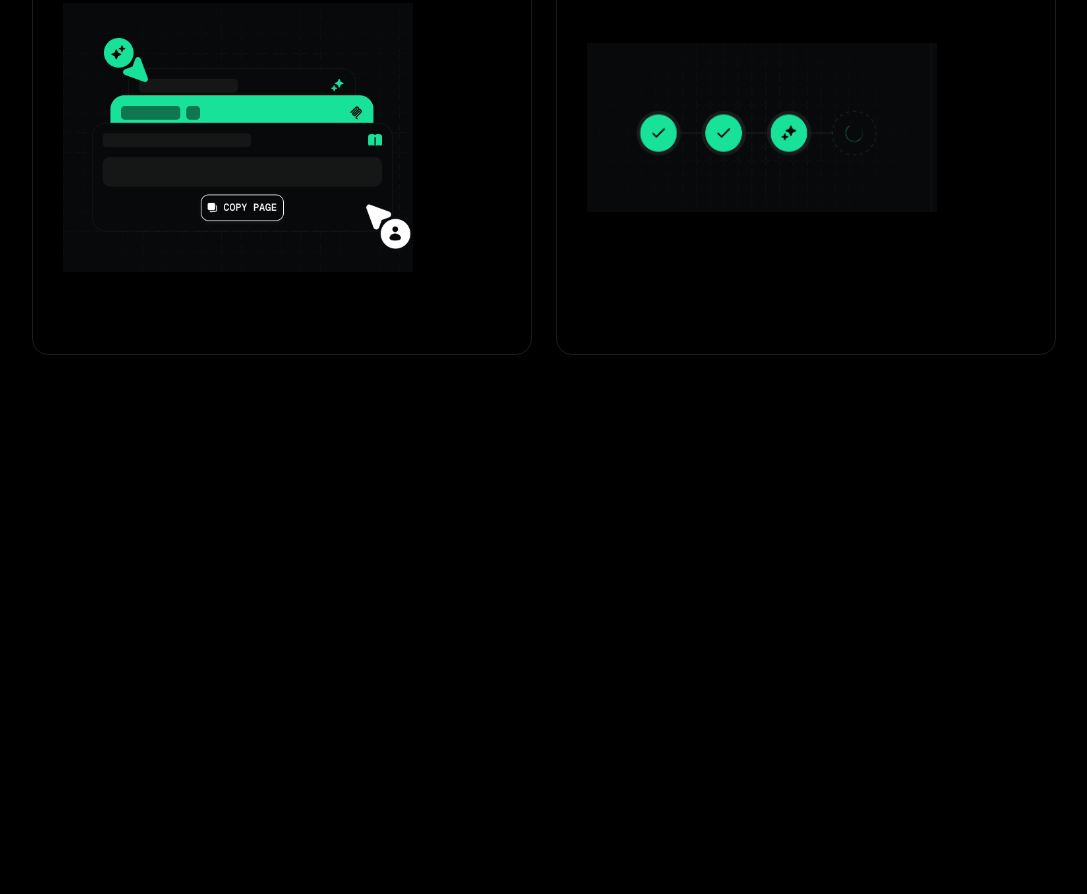
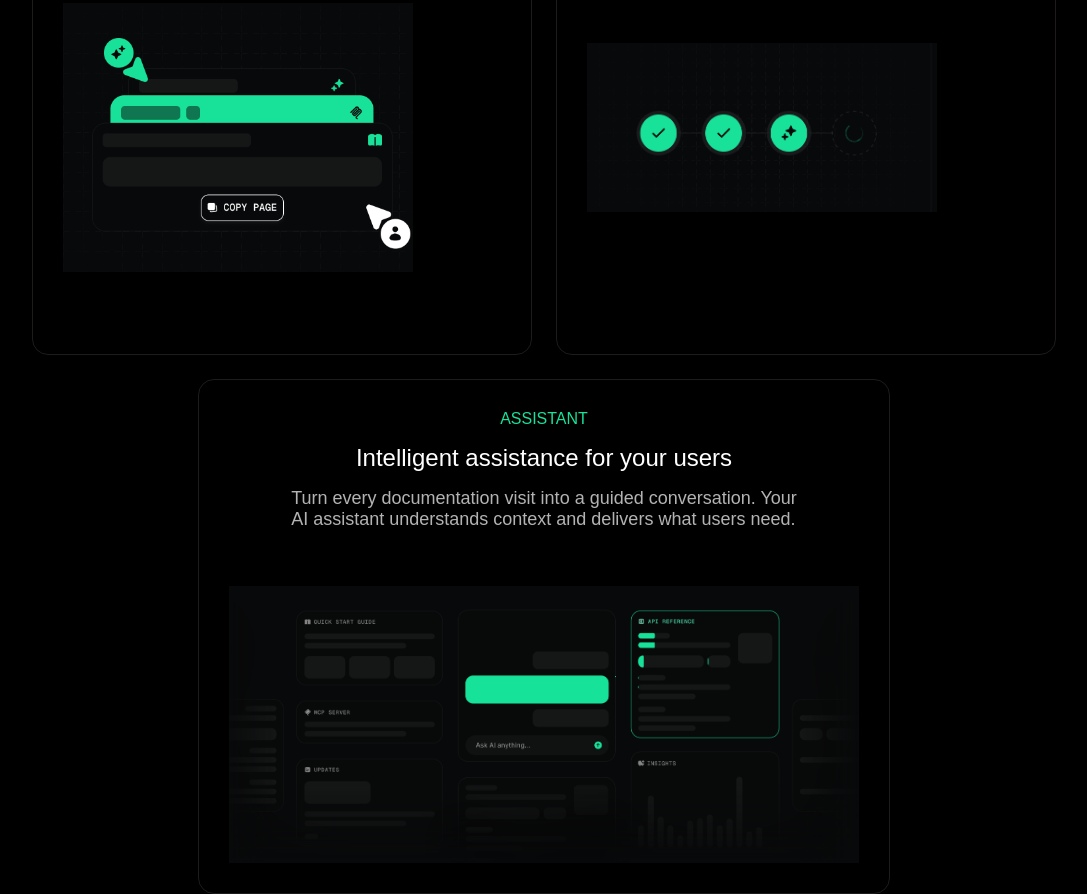
Before and after one commit to ashutosh-singh9/mintlify-clone, a website built with Vite: page index.html in a window 1280 px wide. Shown: the part 1694-2588 px from the top of the page, without its empty margins (96-1183 px from the left). Before the commit the page ends 2049 px from the top, so only its background shows below. Built offline with nearby package versions, Linux system fonts and the light colour scheme.

Commit message:
add features completed

```diff
--- a/index.html
+++ b/index.html
@@ -86,14 +86,27 @@
           <h3>Self-updating knowledge management
           </h3>
           <p>
-            Draft, edit, and maintain content with a <br> context-aware agent. Move faster and more <br> consistently without the
+            Draft, edit, and maintain content with a <br> context-aware agent. Move faster and more <br> consistently
+            without the
             documentation debt.
-
-
           </p>
           <img id="img-2" src="/public/card-2.png" alt="">
 
         </div>
+
+      </div>
+      <div class="card-big">
+        <span>ASSISTANT</span>
+        <h3>Intelligent assistance for your users
+
+        </h3>
+        <p>
+          Turn every documentation visit into a guided conversation. Your <br> AI assistant understands context and delivers
+          what users need.
+
+
+        </p>
+        <img id="img-2" src="/public/card-3.png" alt="">
 
       </div>
     </div>
--- a/src/style.css
+++ b/src/style.css
@@ -241,3 +241,37 @@ gap: 16px;
 #img-2{
   margin-top: 40px;
 }
+
+
+.card-big{
+
+  display: flex;
+  gap: 16px;
+  flex-direction: column;
+  justify-content: center;
+  align-items: center;
+  border: 1px solid rgb(30, 27, 27);
+  margin-top: 24px;
+  padding: 30px;
+  border-radius: 16px;
+  width: 54%;
+}
+
+.card-big span {
+  color: #18e299;
+}
+
+.card-big h3 {
+  font-size: 24px;
+  font-weight: 500;
+}
+
+.card-big p {
+  font-size: 18px;
+  font-weight: 400;
+  color: #ffffffb3;
+}
+
+.card-big img{
+  width: 100%;
+}
```
Also changed, not shown: public/card-3.png (added).
